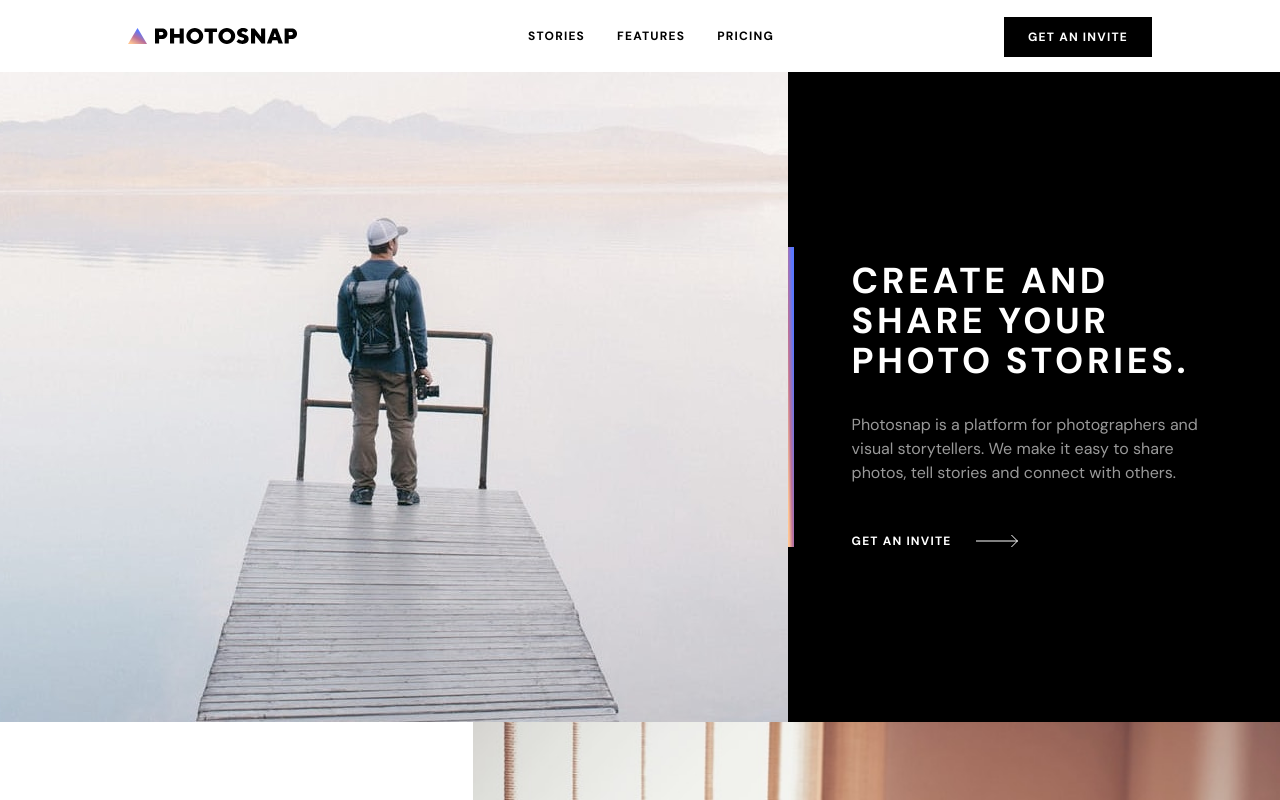
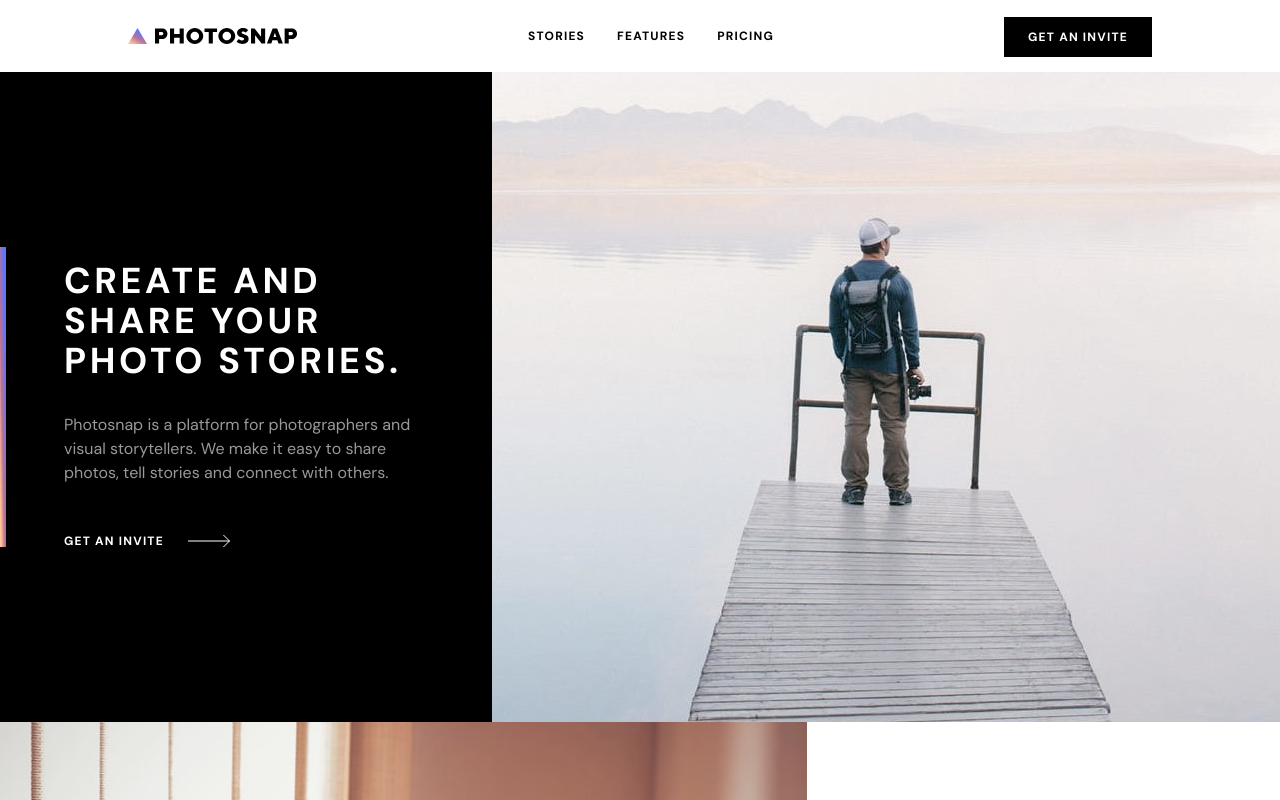
Before and after one commit to dziabak/nextjs-photosnap, a Next.js app: page / in a window 1280 px wide. Shown: the top 800 px of the page. Built offline with nearby package versions, Linux system fonts and the light colour scheme.

Commit message:
Fixed issue with incorrect negation of 'layoutMirrored' prop in 'HomeHeader'

```diff
--- a/app/ui/home/HomeHeader.tsx
+++ b/app/ui/home/HomeHeader.tsx
@@ -33,7 +33,7 @@ const HomeHeader = ({
 		<div
 			className={clsx(
 				"flex flex-col md:flex-row",
-				layoutMirrored && "md:flex-row-reverse"
+				!layoutMirrored && "md:flex-row-reverse"
 			)}>
 			<picture>
 				<source srcSet={imageDesktop} media="(min-width: 1024px)" />
```
